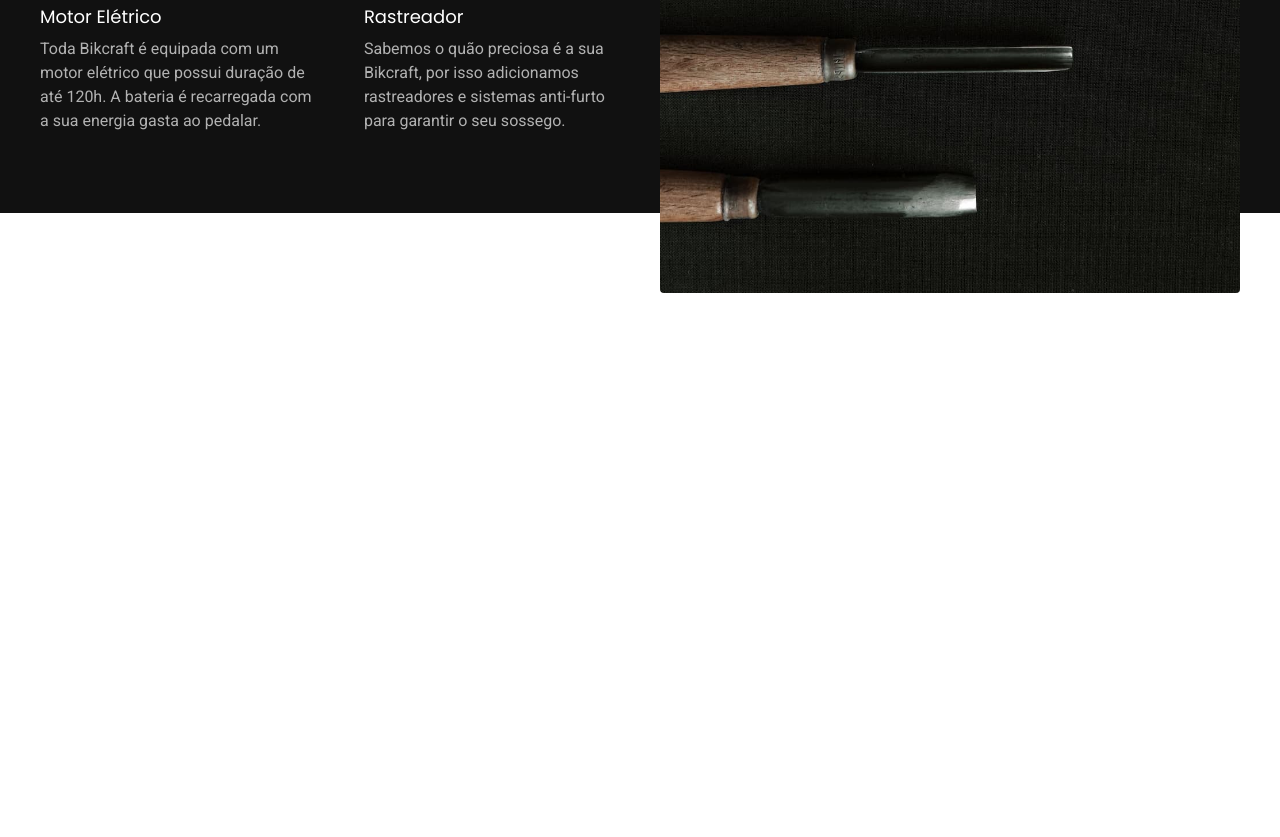
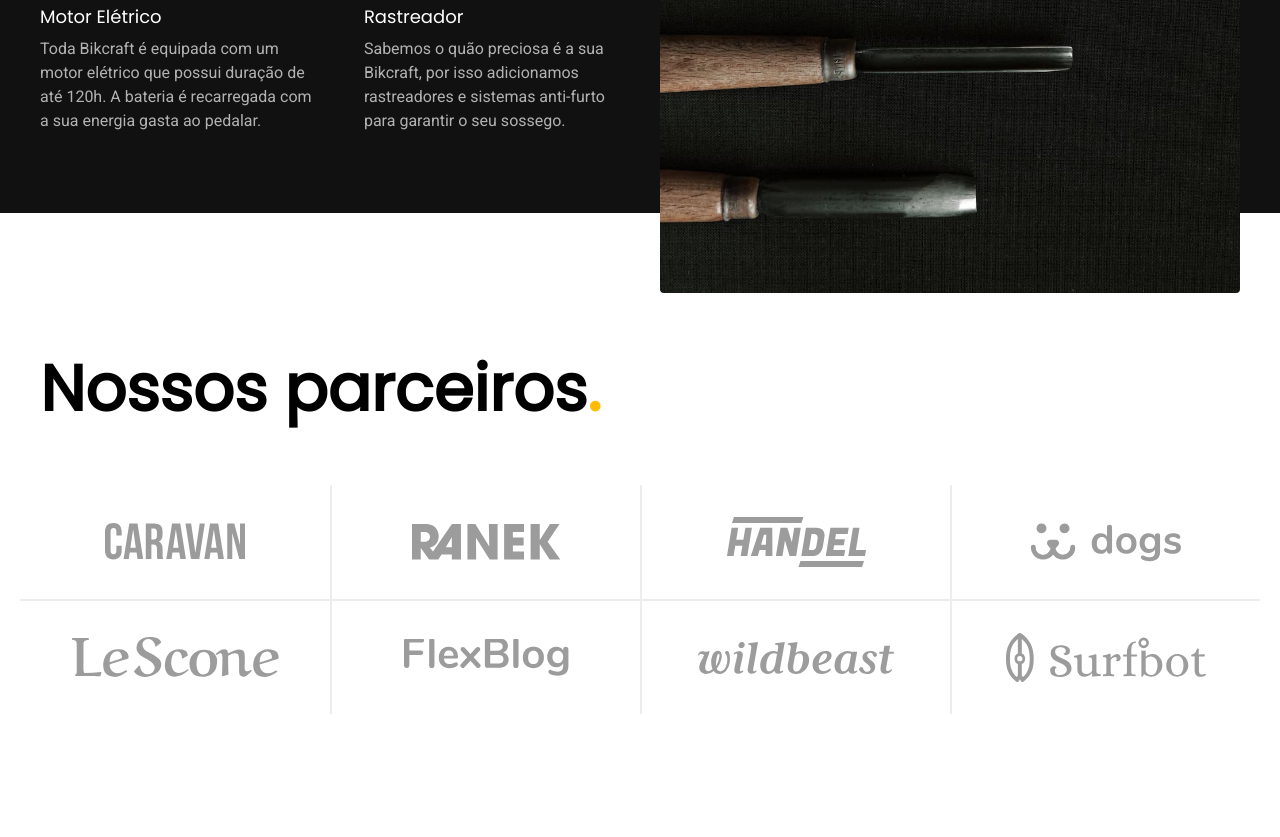
Before and after one commit to ayrescode/bikcraft, a plain HTML site: page index.html in a window 1280 px wide. Shown: the part 2421-3258 px from the top of the page. Drawn offline with Linux system fonts and the light colour scheme.

Commit message:
parceiros

```diff
--- /dev/null
+++ b/css/home/parceiros.css
@@ -0,0 +1,48 @@
+.parceiros {
+  padding-top: 60px;
+  padding-bottom: 120px;
+}
+.parceiros h2 {
+  margin-bottom: 60px;
+}
+.parceiros ul {
+  padding: 0 20px;
+  max-width: 1400px;
+  margin: 0 auto;
+  display: grid;
+  grid-template-columns: repeat(4, 1fr);
+}
+.parceiros li {
+  display: flex;
+  padding: 32px;
+  border-left: 2px solid var(--cor-2);
+}
+.parceiros img {
+  margin: auto;
+}
+
+.parceiros li:first-child,
+.parceiros li:nth-child(5) {
+  border: none;
+}
+.parceiros li:nth-child(n + 5) {
+  border-top: 2px solid var(--cor-2);
+}
+
+@media (max-width: 800px) {
+  .parceiros {
+    padding-bottom: 60px;
+  }
+  .parceiros h2 {
+    margin-bottom: 20px;
+  }
+  .parceiros ul {
+    grid-template-columns: repeat(2, 1fr);
+  }
+  .parceiros li:nth-child(n + 3) {
+    border-top: 2px solid var(--cor-2);
+  }
+  .parceiros li:nth-child(odd) {
+    border-left: none;
+  }
+}
--- a/css/style.css
+++ b/css/style.css
@@ -9,5 +9,6 @@
 /* home */
 @import "./home/introducao.css";
 @import "./home/tecnologia.css";
+@import "./home/parceiros.css";
 /* bicicletas */
 @import "./bicicletas/bicicletas-lista.css";
--- a/index.html
+++ b/index.html
@@ -38,7 +38,7 @@
     </div>
   </main>
   <article class="bicicletas-lista">
-    <h2 class="font-1-xxl">Escolha a sua <span class="cor-p1">.</span></h2>
+    <h2 class="font-1-xxl container">Escolha a sua<span class="cor-p1">.</span></h2>
     <ul>
       <li>
         <a href="./bicicletas/magic.html">
@@ -91,6 +91,21 @@
     </div>
 
   </article>
+  <section class="parceiros" aria-label="Nossos Parceiros">
+    <h2 class="font-1-xxl container">Nossos parceiros<span class="cor-p1">.</span></h2>
+
+    <ul>
+      <li><img src="./img/parceiros/caravan.svg" alt="caravan"></li>
+      <li><img src="./img/parceiros/ranek.svg" alt="ranek"></li>
+      <li><img src="./img/parceiros/handel.svg" alt="handel"></li>
+      <li><img src="./img/parceiros/dogs.svg" alt="dogs"></li>
+      <li><img src="./img/parceiros/lescone.svg" alt="lescone"></li>
+      <li><img src="./img/parceiros/flexblog.svg" alt="flexblog"></li>
+      <li><img src="./img/parceiros/wildbeast.svg" alt="wildbeast"></li>
+      <li><img src="./img/parceiros/surfbot.svg" alt="surfbot"></li>
+    </ul>
+
+  </section>
 </body>
 
 </html>
```
